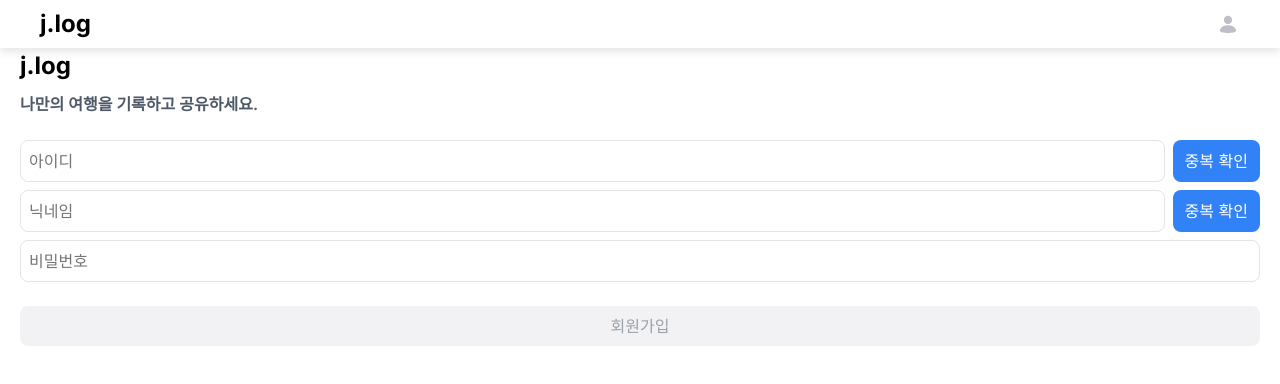
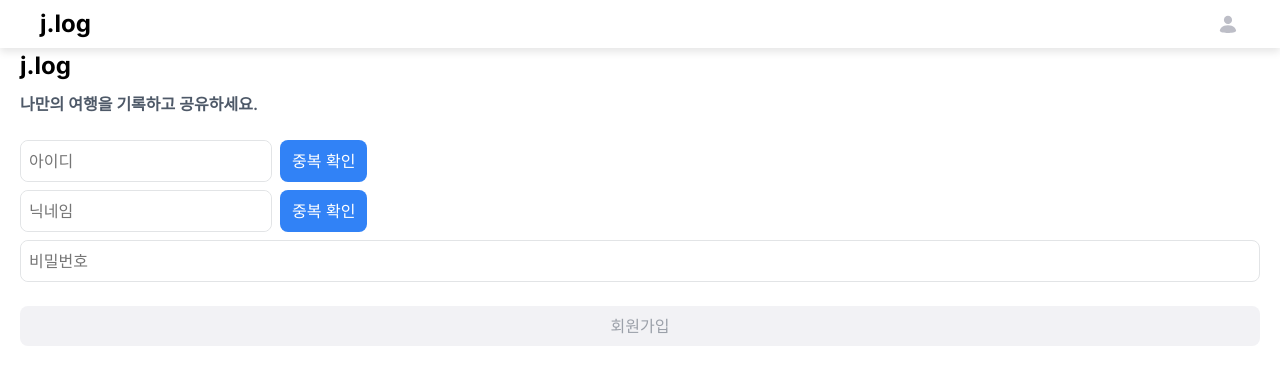
Before and after one commit to Limgabi/journey.log, a Next.js app: page /signup in a window 1280 px wide. Shown: the top 384 px of the page. Built offline with nearby package versions, Linux system fonts and the light colour scheme.

Commit message:
feat #55 : input 상태 추가 (success, error, warning)

```diff
--- a/src/components/Input/index.tsx
+++ b/src/components/Input/index.tsx
@@ -1,14 +1,19 @@
-import styled from 'styled-components';
+import styled, { css } from 'styled-components';
 
 import Icon from '../Icon';
 
+type InputType = 'search' | 'text' | 'password';
+type InputStatus = 'error' | 'success' | 'warning';
+
 interface InputProps {
-  type?: 'search' | 'text' | 'password';
+  type?: InputType;
   value: string | number;
   handleChange: (e: React.ChangeEvent<HTMLInputElement>) => void;
   handleSearch?: () => void;
   onClick?: () => void;
   placeholder?: string;
+  status?: InputStatus;
+  message?: string;
 }
 
 export default function Input({
@@ -18,9 +23,12 @@ export default function Input({
   handleSearch,
   onClick,
   placeholder,
+  status,
+  message,
 }: InputProps) {
   return (
     <InputWrapper>
+      <InputContainer status={status}>
         <input
           value={value}
           onChange={handleChange}
@@ -33,16 +41,22 @@ export default function Input({
             <Icon icon="Search" width={14} height={14} cursor="pointer" />
           </button>
         )}
+      </InputContainer>
+      {message && <Message status={status}>{message}</Message>}
     </InputWrapper>
   );
 }
 
 const InputWrapper = styled.div`
   display: flex;
+  flex-direction: column;
+  gap: 0.4rem;
+`;
+
+const InputContainer = styled.div<{ status?: InputStatus }>`
+  display: flex;
   align-items: center;
-
   width: 100%;
-
   border: 0.1rem solid ${({ theme }) => theme.colors.greyScale.grayScale_2};
   border-radius: ${({ theme }) => theme.borderRadius.sm};
 
@@ -59,4 +73,17 @@ const InputWrapper = styled.div`
     outline: none;
     background-color: transparent;
   }
+
+  ${({ status, theme }) =>
+    status &&
+    css`
+      border-color: ${theme.colors.secondary[status]};
+    `}
 `;
+
+const Message = styled.div<{ status?: InputStatus }>`
+  font-size: 1.2rem;
+  font-weight: 400;
+  line-height: 1.8rem;
+  color: ${({ theme, status }) => status && theme.colors.secondary[status]};
+`;
--- a/src/styles/colors.ts
+++ b/src/styles/colors.ts
@@ -12,6 +12,10 @@ export const colors = {
     green: '#1cd88a',
     yellow: '#fac02d',
     red: '#fe2e01',
+
+    success: '#52c41a',
+    error: '#ff4d4f',
+    warning: '#faad14',
   },
 
   greyScale: {
```
Lines whose indentation alone changed are shown as unchanged.
